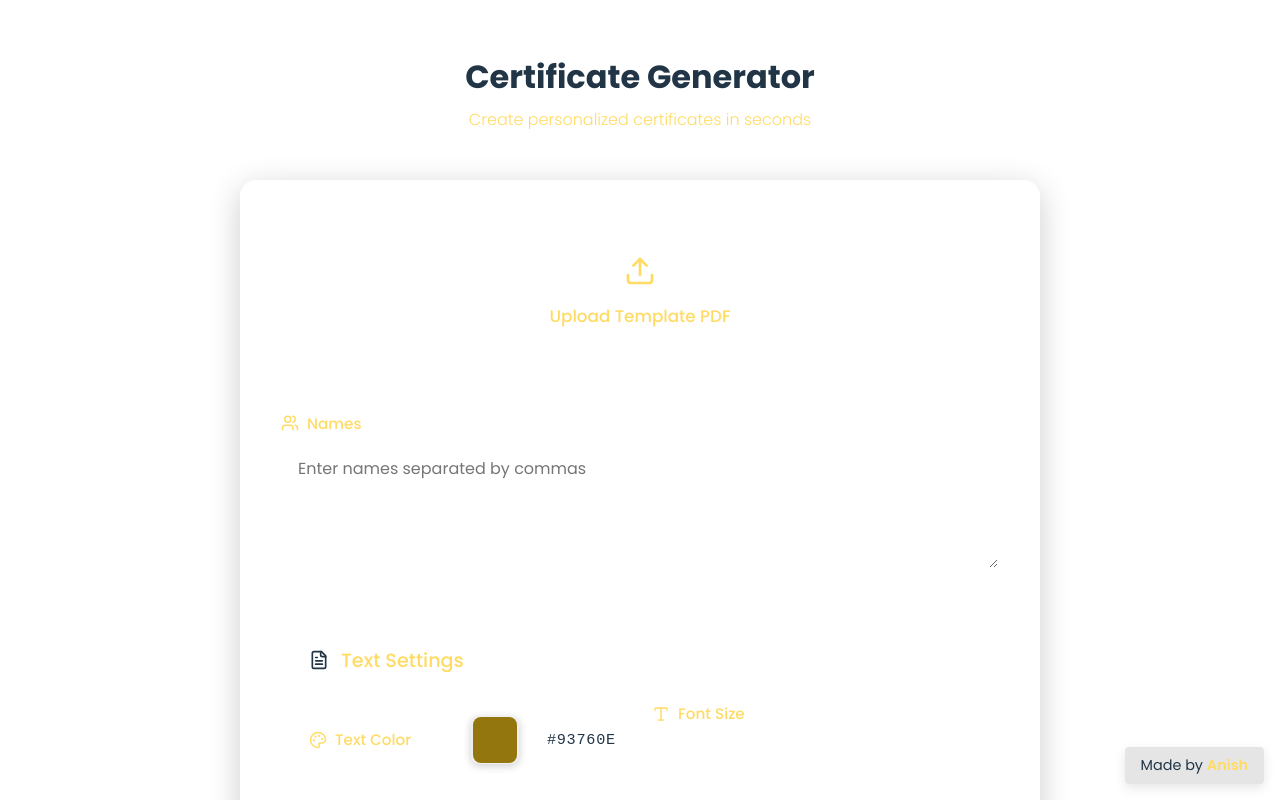
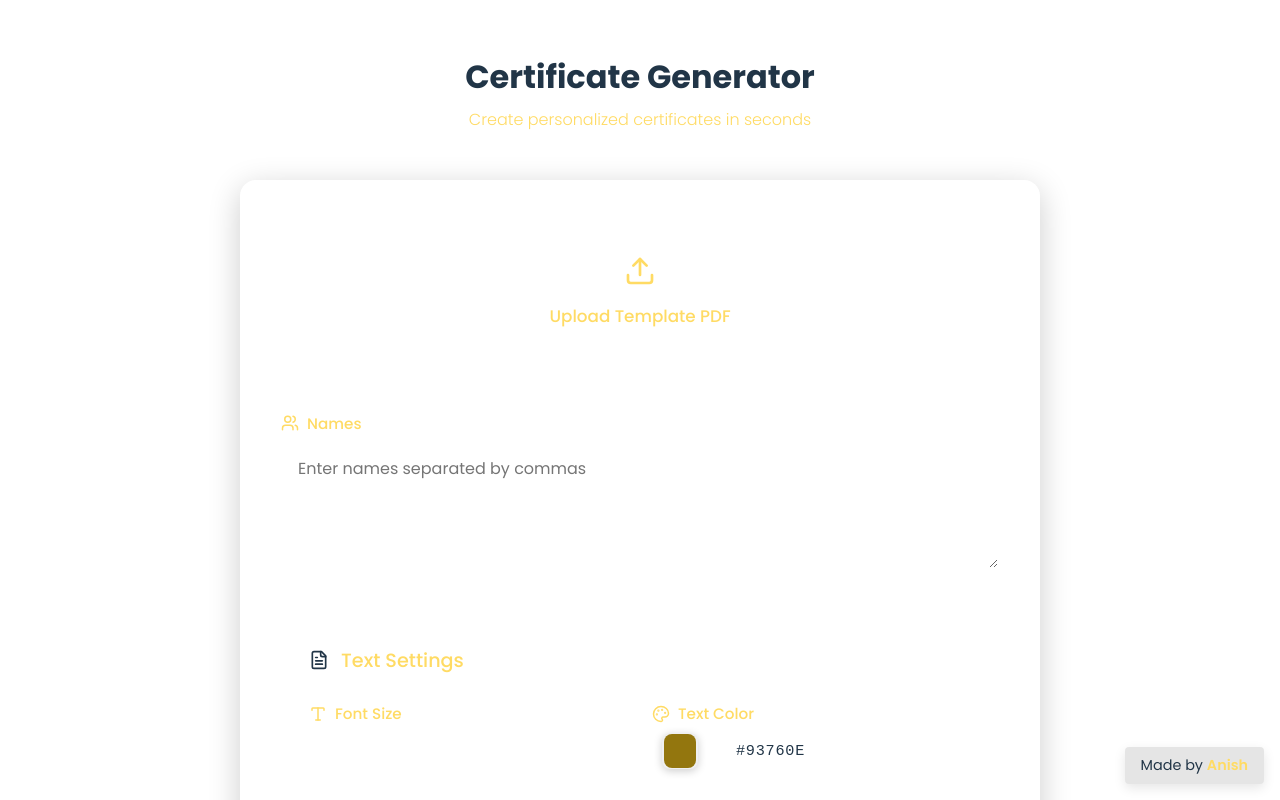
Before and after one commit to Xeven777/certificate-gen, a React (Vite) app: page / in a window 1280 px wide. Shown: the top 800 px of the page. Built offline with nearby package versions, Linux system fonts and the light colour scheme.

Commit message:
css fixes

```diff
--- a/src/BatchGen.css
+++ b/src/BatchGen.css
@@ -152,13 +152,6 @@ input[type="file"] {
   display: none;
 }
 
-/* Color picker styling */
-.color-picker {
-  flex-direction: row;
-  justify-content: space-between;
-  align-items: center;
-}
-
 .color-input-container {
   display: flex;
   align-items: center;
@@ -167,9 +160,10 @@ input[type="file"] {
 
 .color-picker input[type="color"] {
   -webkit-appearance: none;
+  margin: 0 10px;
   border: none;
-  width: 48px;
-  height: 48px;
+  width: 36px;
+  height: 36px;
   border-radius: 8px;
   overflow: hidden;
   cursor: pointer;
@@ -314,3 +308,16 @@ input[type="file"] {
     justify-content: space-between;
   }
 }
+
+::selection {
+  background: var(--primary-color);
+  color: #1d0d03;
+}
+::-webkit-scrollbar {
+  width: 6px;
+  height: 4px;
+}
+::-webkit-scrollbar-thumb {
+  background: var(--primary-color);
+  border-radius: 10px;
+}
--- a/src/BatchGen.jsx
+++ b/src/BatchGen.jsx
@@ -162,6 +162,22 @@ export const BatchGen = () => {
             </div>
 
             <div className="form-row two-columns">
+              <label htmlFor="fontsize" className="input-group">
+                <div className="input-label">
+                  <Type size={18} />
+                  <span className="label-text">Font Size</span>
+                </div>
+                <input
+                  id="fontsize"
+                  min="10"
+                  max="100"
+                  type="number"
+                  placeholder="Font Size"
+                  value={fontSize}
+                  onChange={(e) => setFontSize(parseInt(e.target.value))}
+                />
+              </label>
+
               <label htmlFor="color" className="input-group color-picker">
                 <div className="input-label">
                   <Palette size={18} />
@@ -176,21 +192,6 @@ export const BatchGen = () => {
                   />
                   <span className="color-value">{textColor}</span>
                 </div>
-              </label>
-              <label htmlFor="fontsize" className="input-group">
-                <div className="input-label">
-                  <Type size={18} />
-                  <span className="label-text">Font Size</span>
-                </div>
-                <input
-                  id="fontsize"
-                  min="10"
-                  max="100"
-                  type="number"
-                  placeholder="Font Size"
-                  value={fontSize}
-                  onChange={(e) => setFontSize(parseInt(e.target.value))}
-                />
               </label>
             </div>
 
```
